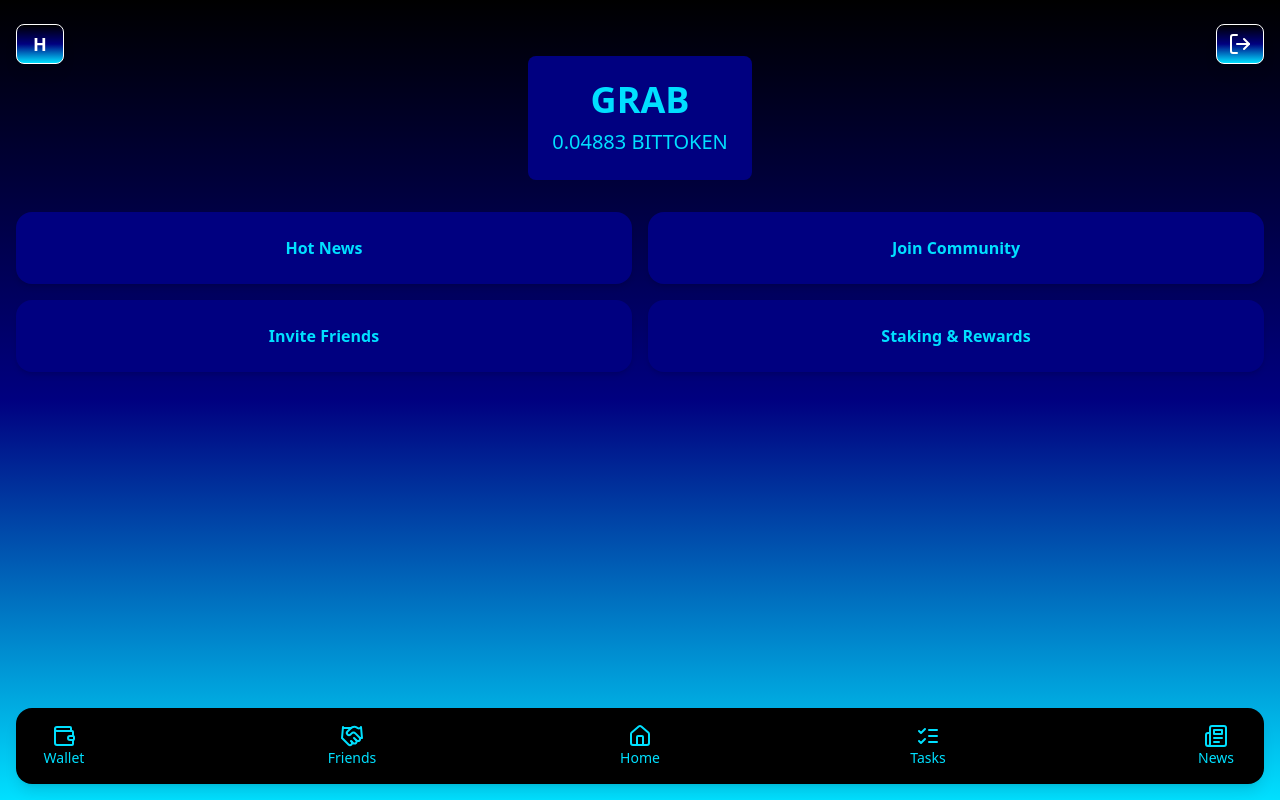
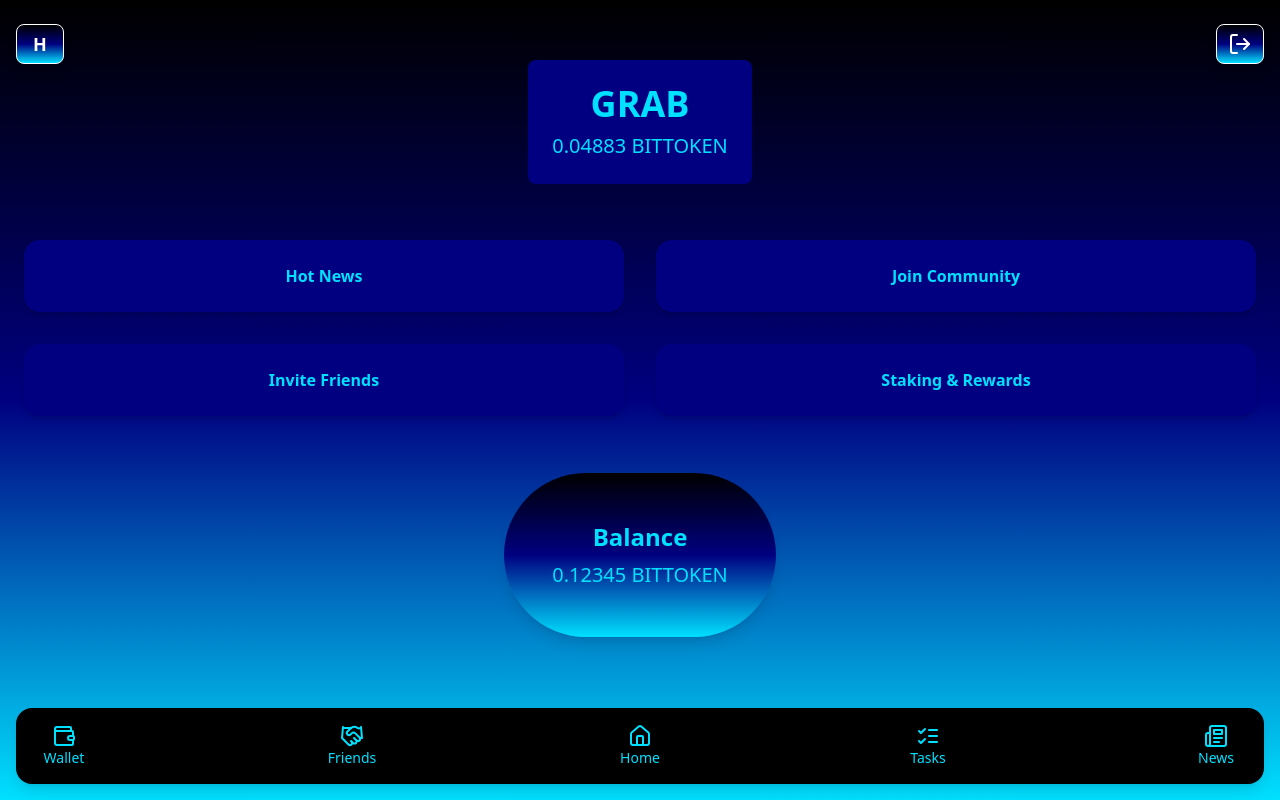
Before and after one commit to harshitchugh001/bittoken, a React (Create React App) app: page /home in a window 1280 px wide. Built offline with nearby package versions, Linux system fonts and the light colour scheme; no server answers.

Commit message:
update frontend

```diff
--- a/src/components/Home/Home.jsx
+++ b/src/components/Home/Home.jsx
@@ -1,33 +1,40 @@
 import React from 'react';
 import Navbar from '../NavBar/Navbar';
 import Logout from '../common/Logout';
-import Name from '../common/Name'
+import Name from '../common/Name';
+import Balance from '../common/Balance'; // Import Balance component
 
 const Home = () => {
   return (
     <div className="min-h-screen flex flex-col bg-gradient-to-b from-black via-blue-900 to-neonBlue text-white">
-
       <div className='absolute top-6 left-4'>
-        <Name></Name>
-
+        <Name initial="A" /> {/* Pass initial letter as a prop */}
       </div>
       <div className='absolute top-6 right-4'>
-        <Logout></Logout>
+        <Logout />
       </div>
-      <div className="flex-grow p-4">
-        <div className="flex justify-center items-center mt-10">
+      <div className="flex-grow p-6 mt-3 ">
+        <div className="flex justify-center items-center mt-15 p-6">
           <div className="bg-blue-900 p-6 rounded-lg text-center text-neonBlue">
             <h1 className="text-4xl font-bold">GRAB</h1>
             <p className="text-xl mt-2">0.04883 BITTOKEN</p>
           </div>
         </div>
 
-        <div className="mt-8 grid grid-cols-2 gap-4">
+        <div className="mt-8 grid grid-cols-2 gap-8">
           <button className="bg-blue-900 p-6 rounded-2xl text-neonBlue font-bold shadow-md hover:bg-blue-700 transition duration-300">Hot News</button>
           <button className="bg-blue-900 p-6 rounded-2xl text-neonBlue font-bold shadow-md hover:bg-blue-700 transition duration-300">Join Community</button>
           <button className="bg-blue-900 p-6 rounded-2xl text-neonBlue font-bold shadow-md hover:bg-blue-700 transition duration-300">Invite Friends</button>
           <button className="bg-blue-900 p-6 rounded-2xl text-neonBlue font-bold shadow-md hover:bg-blue-700 transition duration-300">Staking & Rewards</button>
         </div>
+      </div>
+
+      {/* Position Balance component */}
+      <div className="flex-grow flex items-center justify-center mb-10">
+        <Balance />
+      </div>
+
+      <div className='mb-8 h-12'>
       </div>
 
       <div className="mb-8">
--- /dev/null
+++ b/src/components/common/Balance.jsx
@@ -0,0 +1,12 @@
+import React from 'react';
+
+const Balance = () => {
+  return (
+    <div className="bg-gradient-to-b p-12 rounded-full text-center text-neonBlue shadow-lg">
+      <h2 className="text-2xl font-bold">Balance</h2>
+      <p className="text-xl mt-2">0.12345 BITTOKEN</p>
+    </div>
+  );
+};
+
+export default Balance;
```
